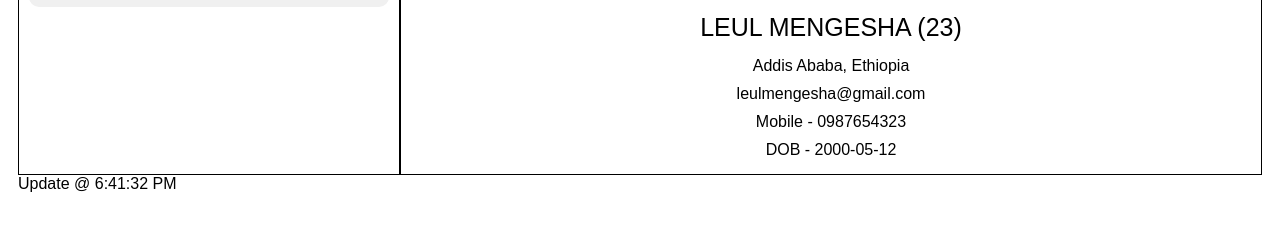
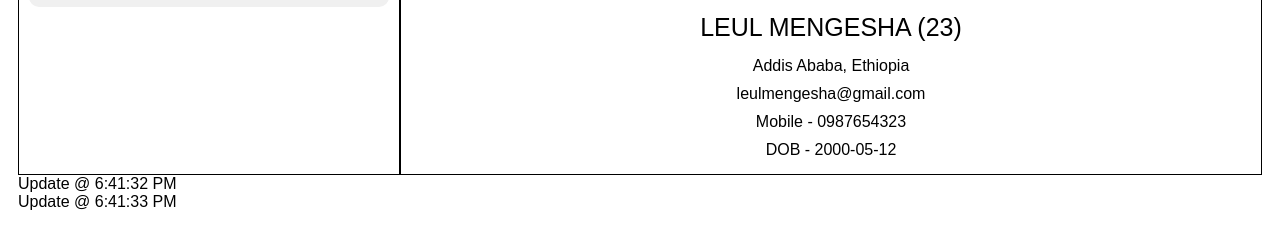
Before and after one commit to seme555/Employee-Database-Management-System, a plain HTML site: page index.html in a window 1280 px wide. Shown: the part 385-634 px from the top of the page. Drawn offline with Linux system fonts and the light colour scheme.

```diff
--- a/index.html
+++ b/index.html
@@ -79,3 +79,5 @@
 
 <!-- Fix minor layout issue -->
 <div>Update @ 6:41:32 PM</div>
+<!-- Fix typo in README -->
+<div>Update @ 6:41:33 PM</div>
```
